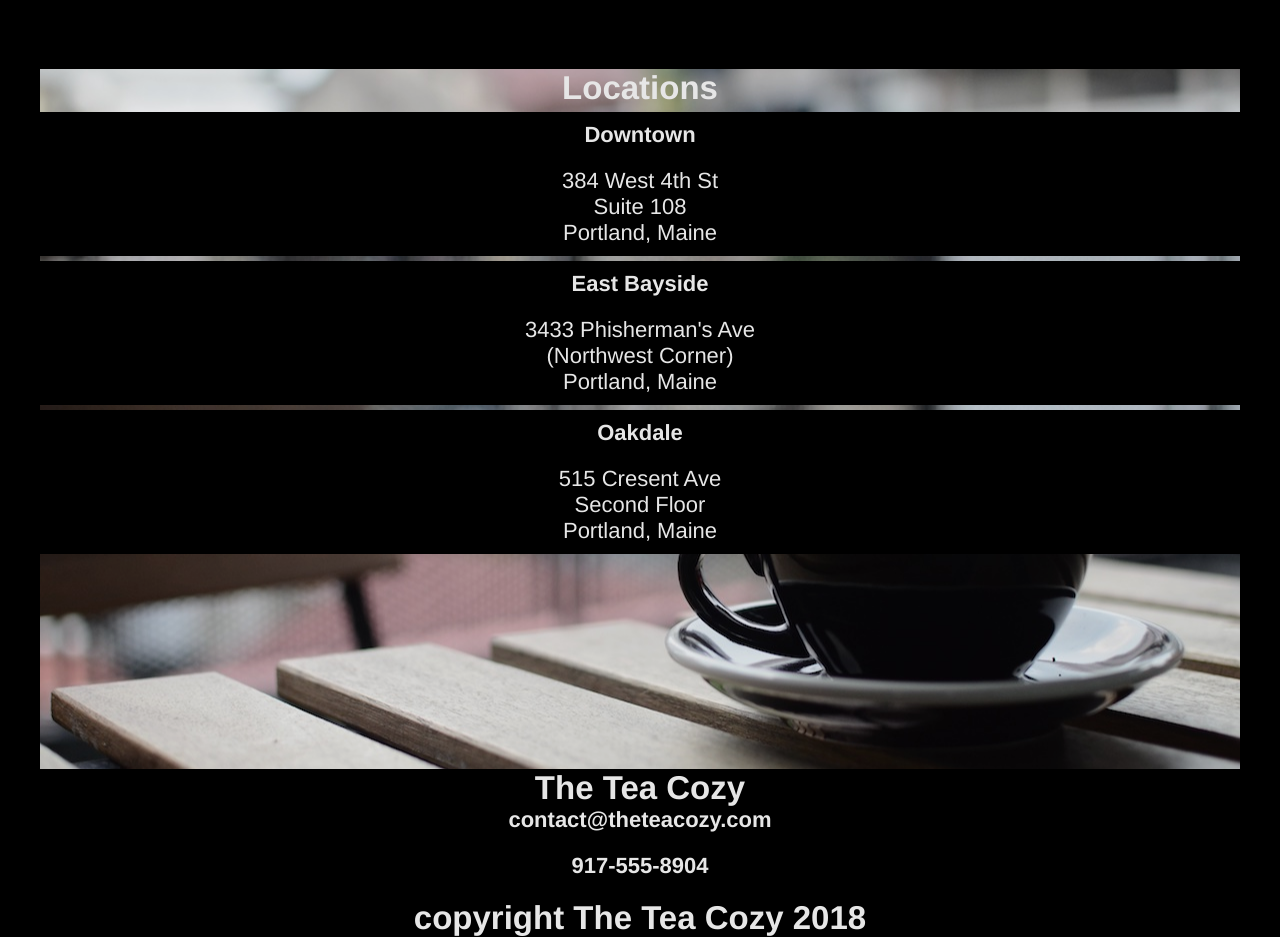
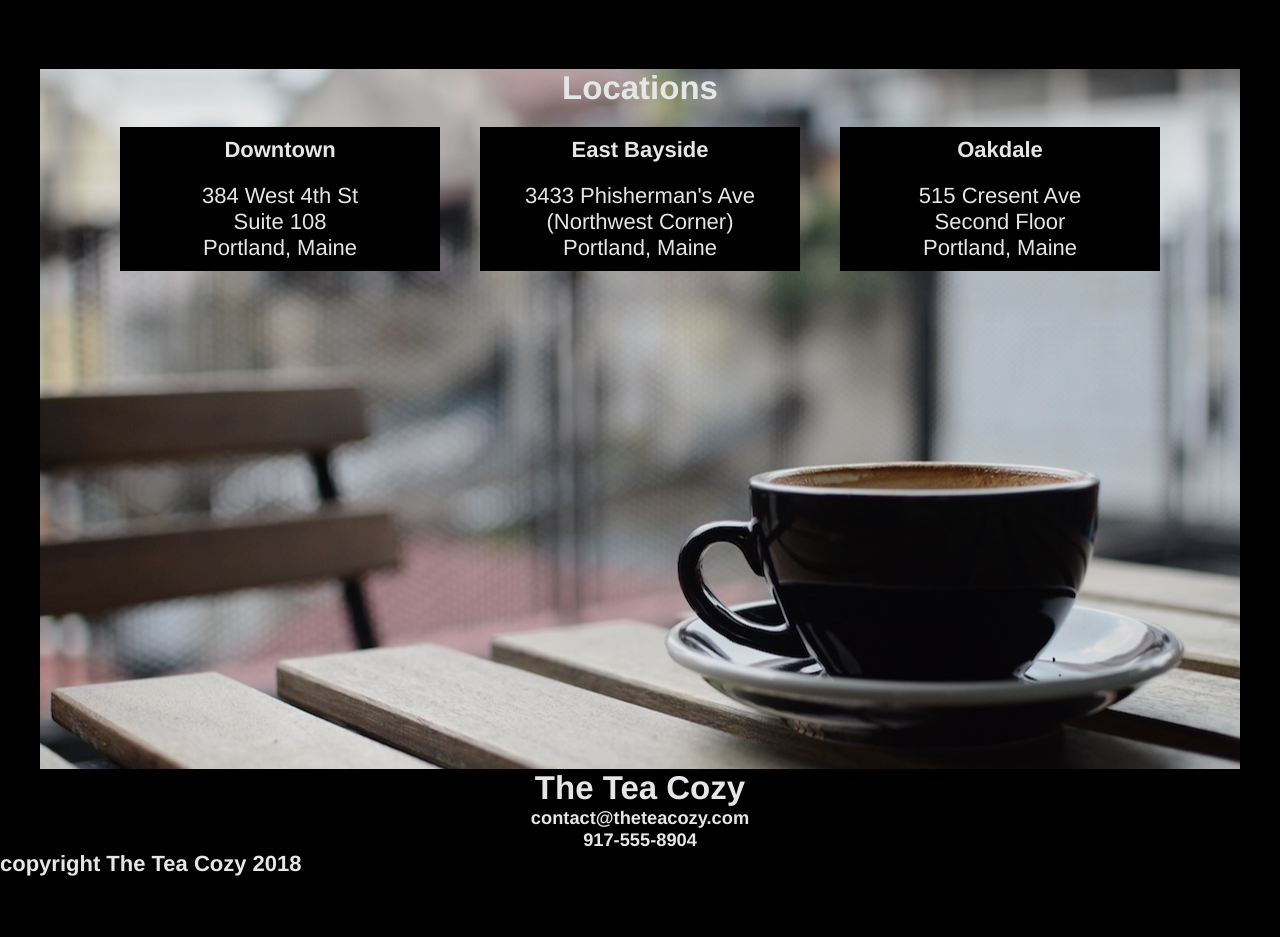
Before and after one commit to rubyjazz/TeaCozy, a plain HTML site: page index.html in a window 1280 px wide. Shown: the part 1471-2408 px from the top of the page. After the commit the page ends 2368 px from the top, so only its background shows below. Drawn offline with Linux system fonts and the light colour scheme.

Commit message:
fixed locations

```diff
--- a/Resources/styles.css
+++ b/Resources/styles.css
@@ -67,17 +67,25 @@ header img {
 #location {
   background-image: url(images/img-locations-background.jpg);
   height: 700px;
-  align-items: center;
+  display: block;
   background-repeat: no-repeat;
   background-position: center;
+
+}
+
+.flex-box {
+  display: flex;
+  padding-top: 15px;
+  justify-content: center;
 }
 .locations {
-  opacity: 1.0;
   padding: 10px;
   margin: 5px 20px;
   background-color: black;
-  flex-basis: 280px;
-  display: flex;
+  flex-basis: 300px;
   flex-direction: column;
-  justify-content: center;
 }
+
+#copyright {
+  float: left;
+}
--- a/index.html
+++ b/index.html
@@ -17,7 +17,7 @@
     </header>
 
 
-
+<div id="main">
 <!---Hero ---->
 
 
@@ -93,12 +93,15 @@
   <div id="footer">
     <h2>The Tea Cozy</h2>
 
-    <h4> contact@theteacozy.com</h4>
-    <h4>917-555-8904</h4>
+    <h5> contact@theteacozy.com</h5>
+    <h5>917-555-8904</h5>
 
-    <span id="copyright"><h2>copyright The Tea Cozy 2018</h2></span>
+    <span id="copyright"><h4>copyright The Tea Cozy 2018</h4></span>
 
 
   </div>
+
+
+</div>
   </body>
 </html>
```
